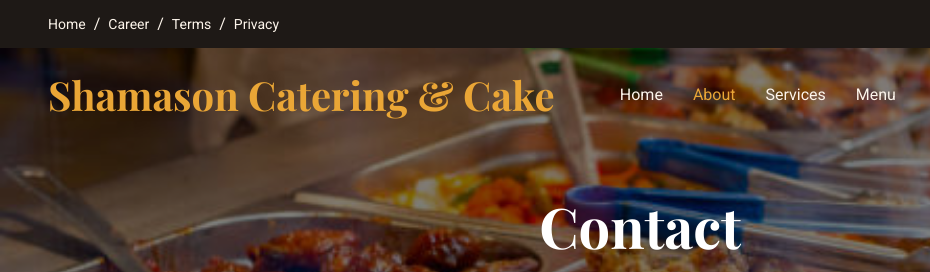
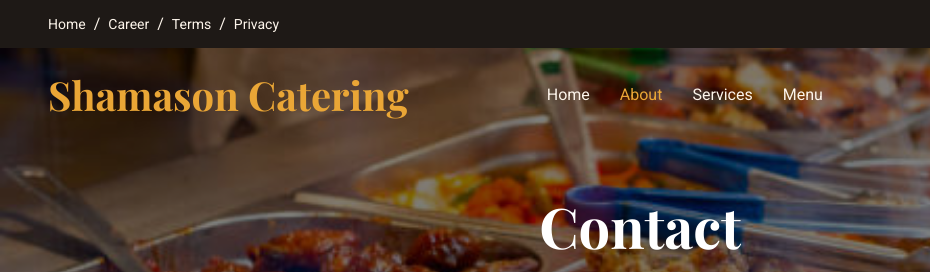
Before and after one commit to Gigx267/Shamason-Catering-and-cakes, a plain HTML site: page contact.html in a window 1280 px wide. Shown: the top 272 px of the page, 0-930 px from the left. Drawn offline with nearby package versions, Linux system fonts and the light colour scheme.

Commit message:
Update contact.html

```diff
--- a/contact.html
+++ b/contact.html
@@ -69,7 +69,7 @@
     <nav class="navbar navbar-expand-lg navbar-dark fixed-top py-lg-0 px-lg-5 wow fadeIn" data-wow-delay="0.1s">
         <a href="index.html" class="navbar-brand ms-4 ms-lg-0">
             <h1 class="text-primary m-0">Shamason
-                Catering & Cake </h1>
+                Catering  </h1>
         </a>
         <button type="button" class="navbar-toggler me-4" data-bs-toggle="collapse" data-bs-target="#navbarCollapse">
             <span class="navbar-toggler-icon"></span>
```
